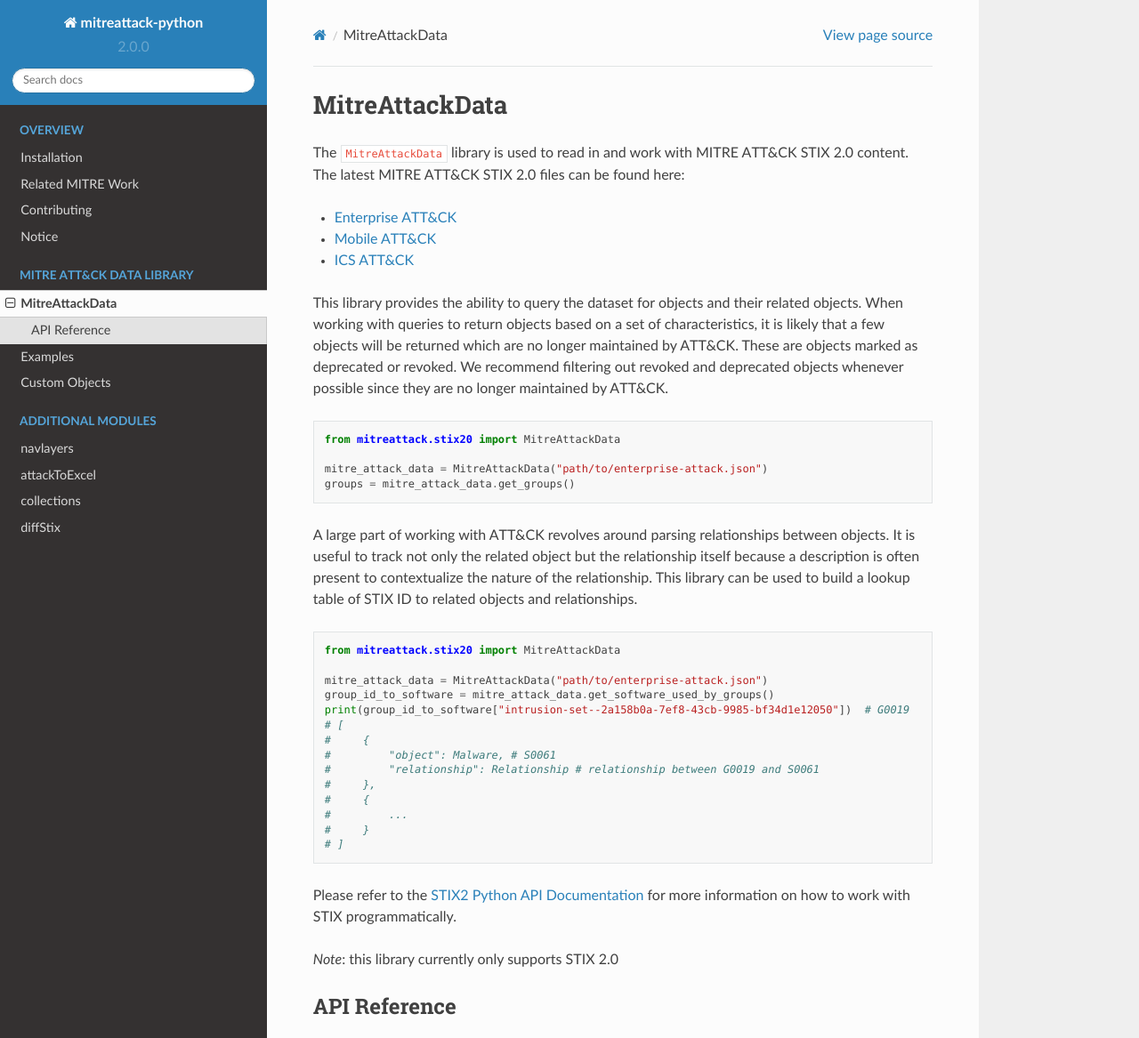
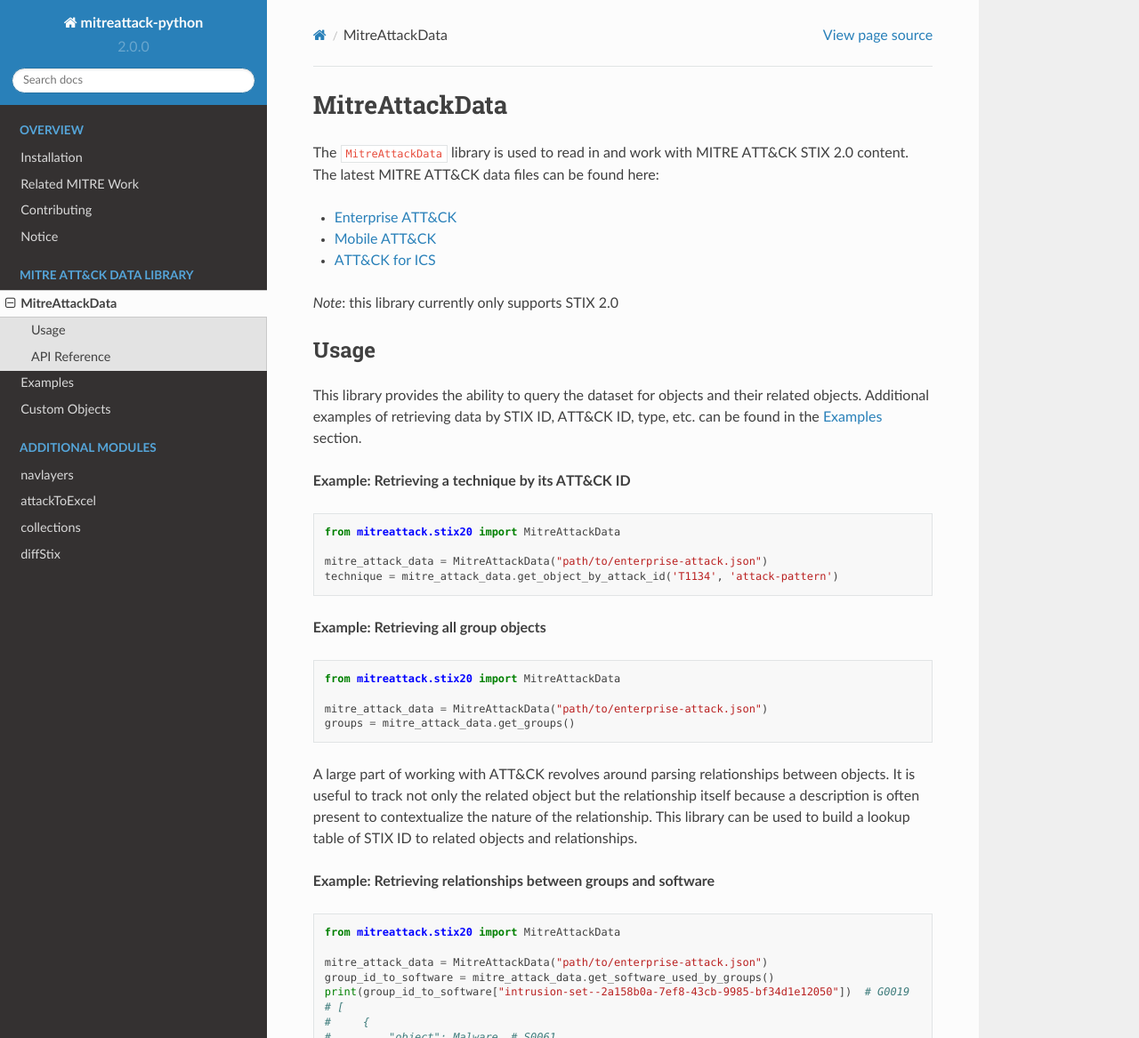
Before and after one commit to mitre-attack/mitreattack-python, a Sphinx documentation site: the page built from docs/mitre_attack_data/mitre_attack_data.rst, in a window 1280 px wide and 1400 px high, cut to the strip 0-1167 px from the top of the window. Shown: the whole strip at 89% size. Built offline with Sphinx 7.4.7 and the Read the Docs theme 2.0.0, drawn with Linux system fonts in a browser that asks for light colours; some of the changed text lies outside the part shown.

```diff
--- a/docs/index.rst
+++ b/docs/index.rst
@@ -4,7 +4,7 @@ mitreattack-python library
 **mitreattack-python** is a library of Python tools and utilities for working with ATT&CK
 content.
 
-The main content of this library is in :ref:`MitreAttackData ref`, you can read more about
+The main content of this library is in :ref:`MitreAttackData ref`; you can read more about
 other modules in this library under "Additional Modules".
 
 .. toctree::
--- a/docs/mitre_attack_data/mitre_attack_data.rst
+++ b/docs/mitre_attack_data/mitre_attack_data.rst
@@ -4,20 +4,34 @@ MitreAttackData
 ==============================================
 
 The ``MitreAttackData`` library is used to read in and work with MITRE ATT&CK STIX 2.0 content.
-The latest MITRE ATT&CK STIX 2.0 files can be found here:
+The latest MITRE ATT&CK data files can be found here:
 
 * `Enterprise ATT&CK`_
 * `Mobile ATT&CK`_
-* `ICS ATT&CK`_
+* `ATT&CK for ICS`_
 
 .. _Enterprise ATT&CK: https://raw.githubusercontent.com/mitre/cti/master/enterprise-attack/enterprise-attack.json
 .. _Mobile ATT&CK: https://raw.githubusercontent.com/mitre/cti/master/mobile-attack/mobile-attack.json
-.. _ICS ATT&CK: https://raw.githubusercontent.com/mitre/cti/master/ics-attack/ics-attack.json
+.. _ATT&CK for ICS: https://raw.githubusercontent.com/mitre/cti/master/ics-attack/ics-attack.json
 
-This library provides the ability to query the dataset for objects and their related objects. When working with
-queries to return objects based on a set of characteristics, it is likely that a few objects will be returned
-which are no longer maintained by ATT&CK. These are objects marked as deprecated or revoked. We recommend filtering
-out revoked and deprecated objects whenever possible since they are no longer maintained by ATT&CK.
+*Note*: this library currently only supports STIX 2.0
+
+Usage
+-----
+
+This library provides the ability to query the dataset for objects and their related objects. Additional
+examples of retrieving data by STIX ID, ATT&CK ID, type, etc. can be found in the :ref:`Examples ref` section.
+
+**Example: Retrieving a technique by its ATT&CK ID**
+
+.. code-block:: python
+
+    from mitreattack.stix20 import MitreAttackData
+
+    mitre_attack_data = MitreAttackData("path/to/enterprise-attack.json")
+    technique = mitre_attack_data.get_object_by_attack_id('T1134', 'attack-pattern')
+
+**Example: Retrieving all group objects**
 
 .. code-block:: python
 
@@ -30,6 +44,8 @@ A large part of working with ATT&CK revolves around parsing relationships betwee
 useful to track not only the related object but the relationship itself because a description is
 often present to contextualize the nature of the relationship. This library can be used to build
 a lookup table of STIX ID to related objects and relationships.
+
+**Example: Retrieving relationships between groups and software**
 
 .. code-block:: python
 
@@ -48,10 +64,36 @@ a lookup table of STIX ID to related objects and relationships.
     #     }
     # ]
 
+When working with functions to return objects based on a set of characteristics, it is likely that a few objects
+may be returned which are no longer maintained by ATT&CK. These are objects marked as deprecated or revoked.
+We recommend filtering out revoked and deprecated objects whenever possible since they are no longer maintained
+by ATT&CK.
+
+**Example: Removing revoked and deprecated objects**
+
+.. code-block:: python
+
+    from mitreattack.stix20 import MitreAttackData
+
+    mitre_attack_data = MitreAttackData("path/to/enterprise-attack.json")
+    mitigations = mitre_attack_data.get_mitigations(remove_revoked_deprecated=True)
+
+
+To remove revoked and deprecated objects from the results of a method without a parameter to
+automatically remove revoked and deprecated objects:
+
+.. code-block:: python
+
+    from mitreattack.stix20 import MitreAttackData
+
+    mitre_attack_data = MitreAttackData("path/to/enterprise-attack.json")
+    mitigations = mitre_attack_data.get_mitigations()
+    mitigations = mitre_attack_data.remove_revoked_deprecated(mitigations)
+
+
 Please refer to the `STIX2 Python API Documentation`_ for more information on how to work with
-STIX programmatically.
-
-*Note*: this library currently only supports STIX 2.0
+STIX programmatically. We also recommend reading the `ATT&CK Design and Philosophy Paper`_, which
+describes high-level overall approach, intention, and usage of ATT&CK.
 
 
 API Reference
```
Also changed, not shown: other parts of docs/mitre_attack_data/mitre_attack_data.rst (+1 -0 lines), README.md (+7 -1 lines).
